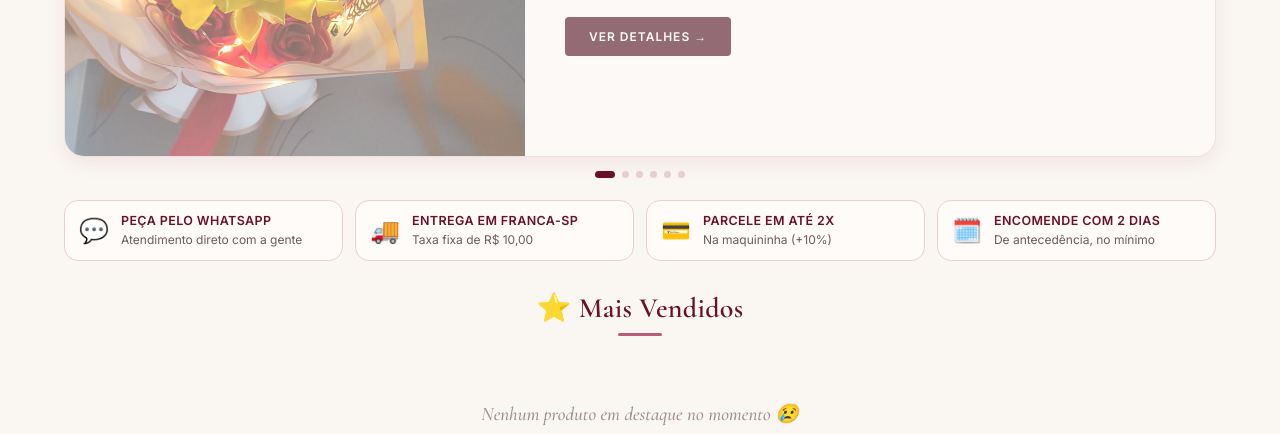
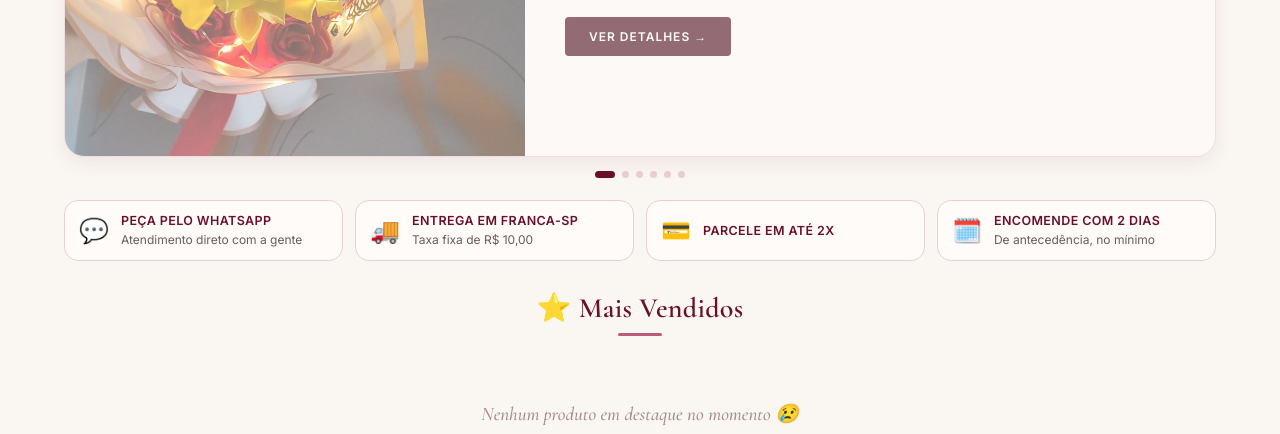
Before and after one commit to davigoncalves7789-cmd/Studio-Moreira, a plain HTML site: page index.html in a window 1280 px wide. Shown: the part 366-800 px from the top of the page. Drawn offline with nearby package versions, Linux system fonts and the light colour scheme; no server answers.

Commit message:
retirada de 10% de maquininha

```diff
--- a/index.html
+++ b/index.html
@@ -127,7 +127,7 @@
       <section class="beneficios" aria-label="Como funciona">
         <div class="beneficio"><span class="beneficio-icone">💬</span><div><strong>Peça pelo WhatsApp</strong><span>Atendimento direto com a gente</span></div></div>
         <div class="beneficio"><span class="beneficio-icone">🚚</span><div><strong>Entrega em Franca-SP</strong><span>Taxa fixa de R$ 10,00</span></div></div>
-        <div class="beneficio"><span class="beneficio-icone">💳</span><div><strong>Parcele em até 2x</strong><span>Na maquininha (+10%)</span></div></div>
+        <div class="beneficio"><span class="beneficio-icone">💳</span><div><strong>Parcele em até 2x</strong></div></div>
         <div class="beneficio"><span class="beneficio-icone">🗓️</span><div><strong>Encomende com 2 dias</strong><span>De antecedência, no mínimo</span></div></div>
       </section>
 
```
